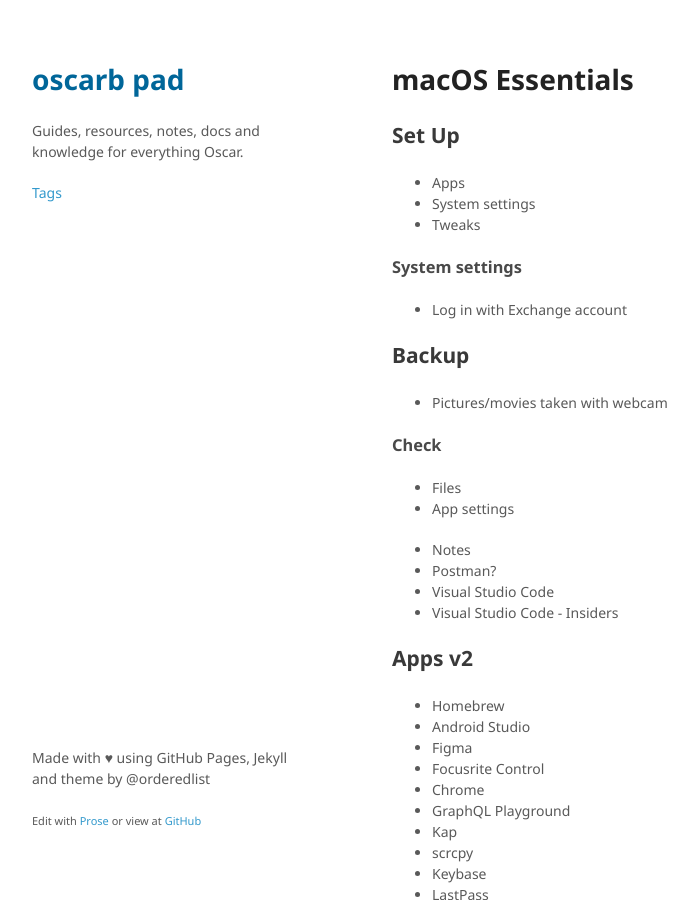
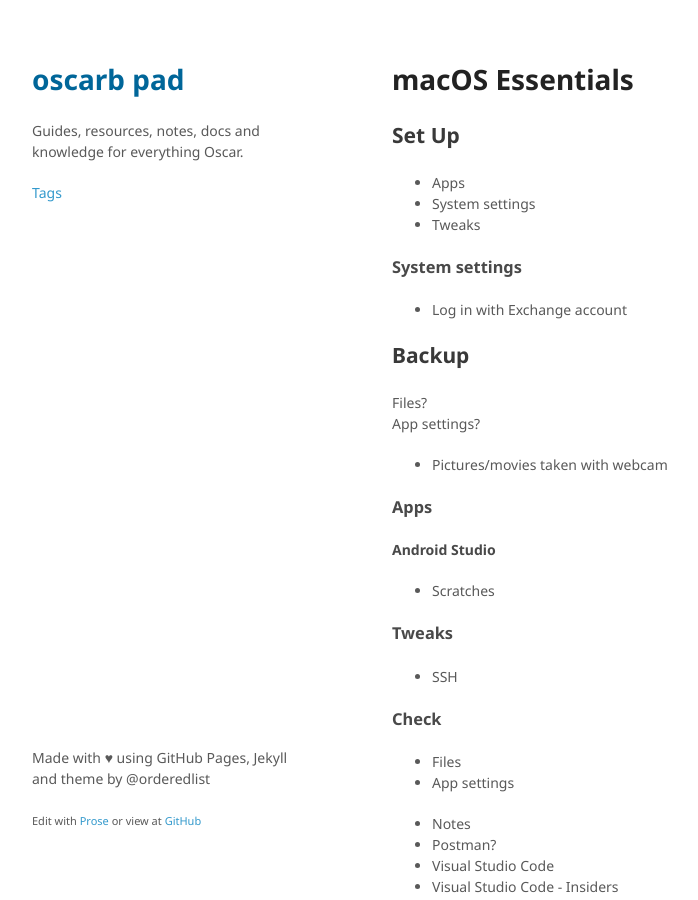
Before and after one commit to oscarb/pad, a Jekyll site: the page built from _docs/macos-essentials.md, in a window 1280 px wide and 900 px high. Shown: the whole window, without its empty margins (128-826 px from the left). Built offline with Jekyll 4.4.1, drawn with Linux system fonts in a browser that asks for light colours; some web fonts are replaced.

Commit message:
Update macos-essentials.md

```diff
--- a/_docs/macos-essentials.md
+++ b/_docs/macos-essentials.md
@@ -23,7 +23,22 @@ published: true
 
 ## Backup
 
+Files?
+App settings?
+
 - Pictures/movies taken with webcam
+
+### Apps
+
+
+#### Android Studio
+
+- Scratches
+
+
+### Tweaks
+
+- SSH
 
 ### Check
 
```
